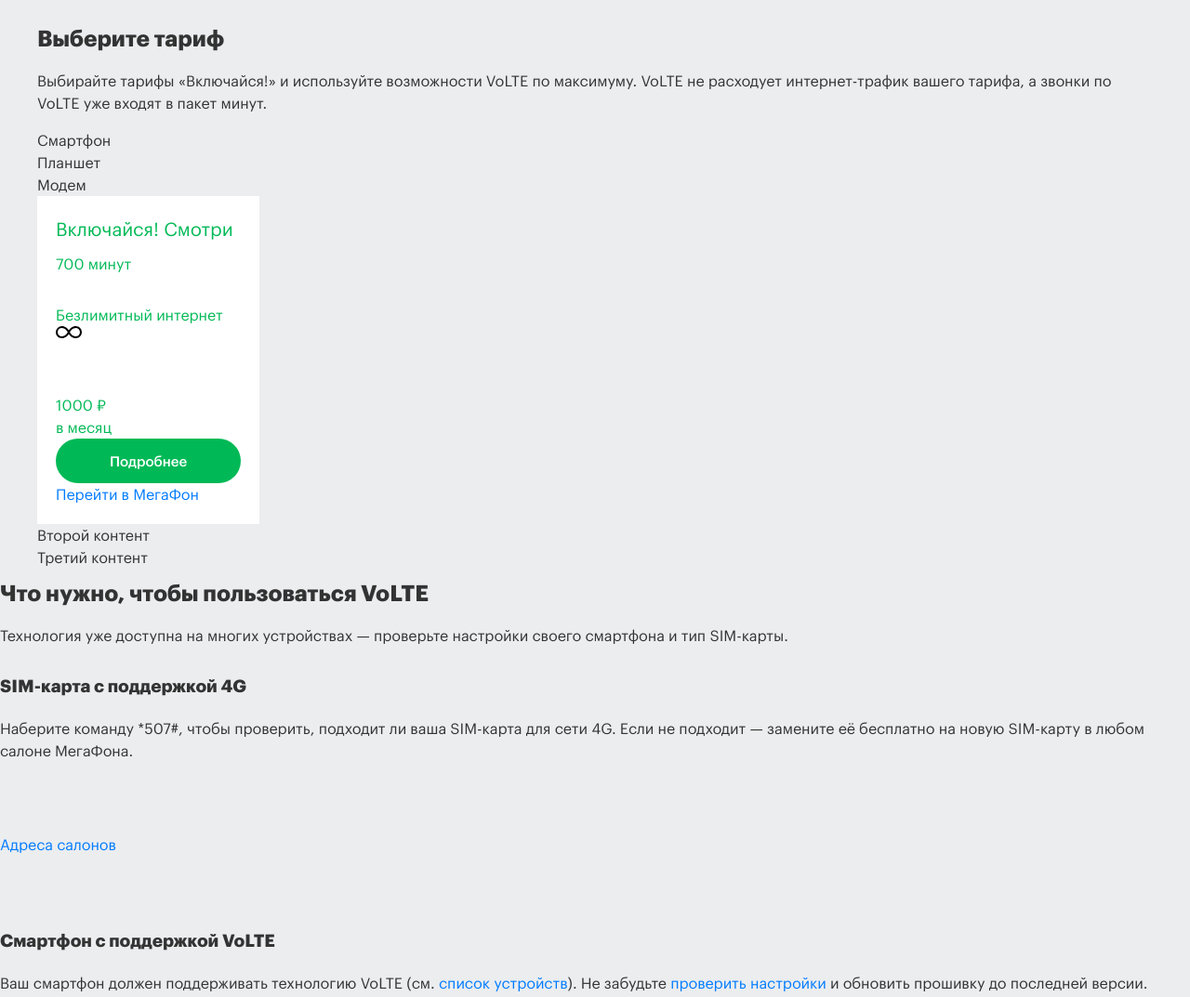
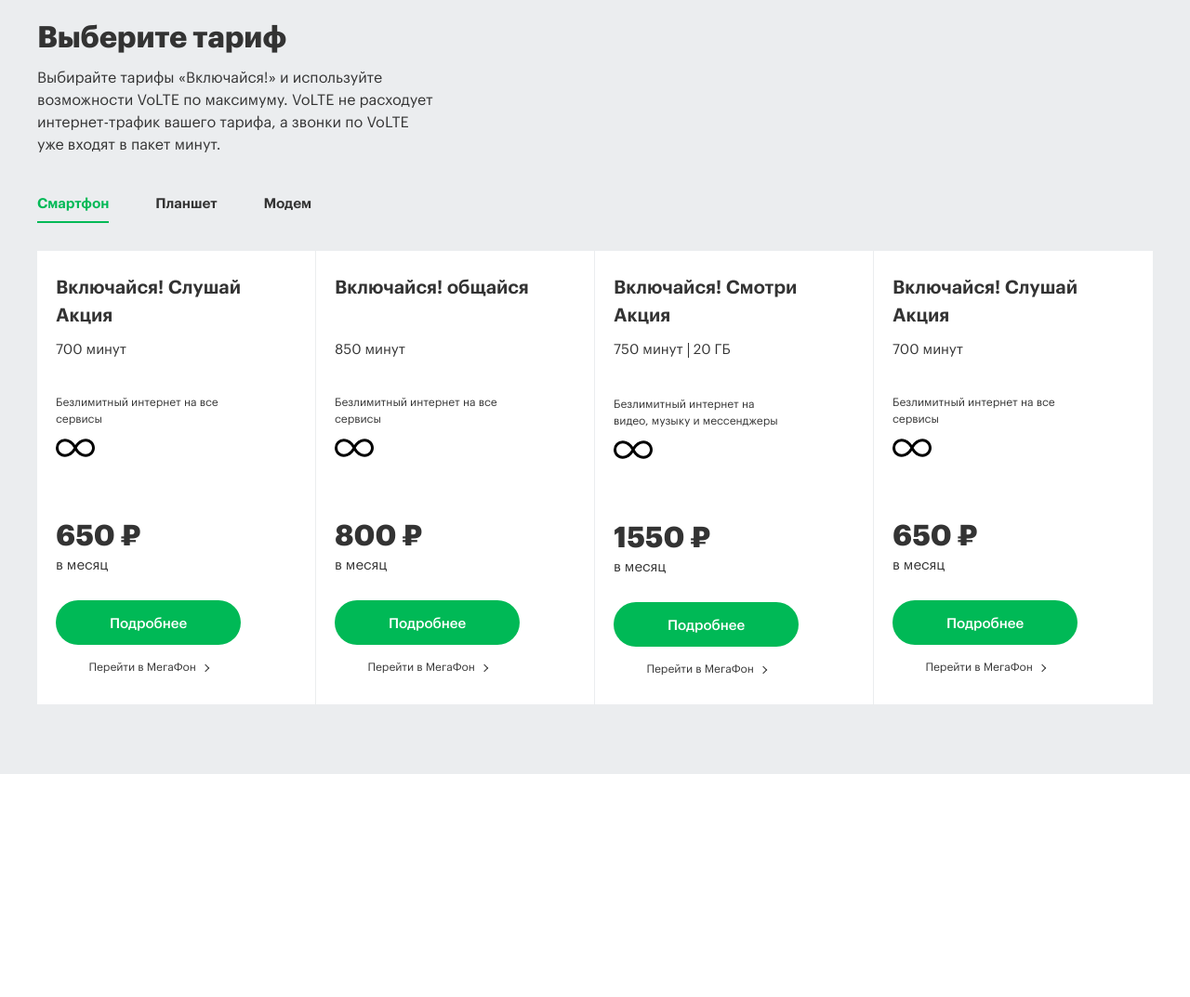
Before and after one commit to alex-lenk/volte, a website built with webpack: page src/html/views/index.html in a window 1280 px wide. Shown: the part 1240-2313 px from the top of the page at 93% size. After the commit the page ends 2073 px from the top, so only its background shows below. Built offline with nearby package versions, Linux system fonts and the light colour scheme; files whose address does not match are found by name; a web font is replaced by a local one.

Commit message:
Created tariff plans

```diff
--- a/src/html/views/index.html
+++ b/src/html/views/index.html
@@ -4,11 +4,12 @@
 }; %>
 <%= _.template(require('./../includes/header.html').default)(data) %>
 
+
 <section class="presentation">
   <picture>
-    <source srcset="/img/presentation-640.jpg" media="(max-width: 640px)">
-    <source srcset="/img/presentation-1280.jpg" media="(max-width: 1280px)">
-    <img src="/img/presentation-2560.jpg" alt="">
+    <source srcset="img/presentation-640.jpg" media="(max-width: 640px)">
+    <source srcset="img/presentation-1280.jpg" media="(max-width: 1280px)">
+    <img src="img/presentation-2560.jpg" alt="">
   </picture>
   <div class="presentation-inner">
     <div class="presentation-container container">
@@ -80,33 +81,41 @@
     </aside>
 </section>
 
+
 <div class="block-bg__gray">
     <div class="tariffs container">
-        <h2 class="header header_color_black header_level_h2 tariffs-showcase__title"><span>Выберите тариф</span></h2>
-        <p class="tariffs-showcase__description">
+        <div class="tariffs-showcase">
+            <h2 class="tariffs-showcase__title">Выберите тариф</h2>
+
+            <div class="tariffs-showcase__description">
                 Выбирайте тарифы «Включайся!» и используйте возможности VoLTE по максимуму.
                 VoLTE не расходует интернет-трафик вашего тарифа, а звонки по VoLTE уже входят в пакет минут.
-        </p>
-
-        <div class="buttons">
-            <div class="button" data-value="1">Смартфон</div>
-            <div class="button" data-value="2">Планшет</div>
-            <div class="button" data-value="3">Модем</div>
+            </div>
         </div>
 
         <div class="tabs">
-            <div class="tab tab--1 active">
-                <div class="wrapper">
+            <div class="nav-tabs">
+                <div class="nav-tabs-item nav-tabs-item__active" data-value="1">Смартфон</div>
+                <div class="nav-tabs-item" data-value="2">Планшет</div>
+                <div class="nav-tabs-item" data-value="3">Модем</div>
+            </div>
+
+            <div class="tab-content">
+                <div class="tab-content-pane tab-content-pane__active">
+                    <div class="tariffs-card__wrap">
+                        <div class="tariffs-card__row">
+                            <!-- Begin tariffs-card -->
                             <div class="tariffs-card">
                                 <div class="tariffs-card__title">
-                            <a href="#" class="tariffs-card__title-link">Включайся! Смотри</a>
+                                    <a href="#" class="tariffs-card__title-link">Включайся! Слушай
+                                        Акция</a>
                                 </div>
 
                                 <ul class="tariffs-card__params list-unstyled">
                                     <li class="tariffs-card__params-item">700 минут</li>
                                 </ul>
 
-                        <div class="tariffs-card__additional-text">Безлимитный интернет</div>
+                                <div class="tariffs-card__additional-text">Безлимитный интернет на все сервисы</div>
 
                                 <div class="tariffs-card__additional">
                                     <svg class="tariffs-card__icon">
@@ -114,95 +123,115 @@
                                     </svg>
                                 </div>
 
-                        <div class="tariffs-card__price">1000 ₽</div>
+                                <div class="tariffs-card__price">650 ₽</div>
 
                                 <div class="tariffs-card__period">в месяц</div>
 
-                        <a class="tariffs-card__btn btn btn-primary" href="#">Подробнее</a>
+                                <div class="tariffs-card__bottom">
+                                    <a class="tariffs-card__more btn btn-primary" href="#">Подробнее</a>
 
-                        <div class="tariffs-card__bottom">
                                     <a href="#" class="tariffs-card__go">Перейти в МегаФон</a>
                                 </div>
                             </div>
+                            <!-- END tariffs-card -->
 
+                            <!-- Begin tariffs-card -->
+                            <div class="tariffs-card">
+                                <div class="tariffs-card__title">
+                                    <a href="#" class="tariffs-card__title-link">Включайся! общайся</a>
+                                </div>
 
+                                <ul class="tariffs-card__params list-unstyled">
+                                    <li class="tariffs-card__params-item">850 минут</li>
+                                </ul>
+
+                                <div class="tariffs-card__additional-text">Безлимитный интернет на все сервисы</div>
+
+                                <div class="tariffs-card__additional">
+                                    <svg class="tariffs-card__icon">
+                                        <use xlink:href="img/icons.svg#infinity"></use>
+                                    </svg>
+                                </div>
+
+                                <div class="tariffs-card__price">800 ₽</div>
+
+                                <div class="tariffs-card__period">в месяц</div>
+
+                                <div class="tariffs-card__bottom">
+                                    <a class="tariffs-card__more btn btn-primary" href="#">Подробнее</a>
+
+                                    <a href="#" class="tariffs-card__go">Перейти в МегаФон</a>
                                 </div>
                             </div>
-            <div class="tab tab--2">Второй контент</div>
-            <div class="tab tab--3">Третий контент</div>
+                            <!-- END tariffs-card -->
+
+                            <!-- Begin tariffs-card -->
+                            <div class="tariffs-card">
+                                <div class="tariffs-card__title">
+                                    <a href="#" class="tariffs-card__title-link">Включайся! Смотри
+                                        Акция</a>
+                                </div>
+
+                                <ul class="tariffs-card__params list-unstyled">
+                                    <li class="tariffs-card__params-item">750 минут</li>
+                                    <li class="tariffs-card__params-item">20 ГБ</li>
+                                </ul>
+
+                                <div class="tariffs-card__additional-text">Безлимитный интернет на видео, музыку и мессенджеры</div>
+
+                                <div class="tariffs-card__additional">
+                                    <svg class="tariffs-card__icon">
+                                        <use xlink:href="img/icons.svg#infinity"></use>
+                                    </svg>
+                                </div>
+
+                                <div class="tariffs-card__price">1550 ₽</div>
+
+                                <div class="tariffs-card__period">в месяц</div>
+
+                                <div class="tariffs-card__bottom">
+                                    <a class="tariffs-card__more btn btn-primary" href="#">Подробнее</a>
+
+                                    <a href="#" class="tariffs-card__go">Перейти в МегаФон</a>
                                 </div>
                             </div>
+                            <!-- END tariffs-card -->
 
+                            <!-- Begin tariffs-card -->
+                            <div class="tariffs-card">
+                                <div class="tariffs-card__title">
+                                    <a href="#" class="tariffs-card__title-link">Включайся! Слушай
+                                        Акция</a>
+                                </div>
 
+                                <ul class="tariffs-card__params list-unstyled">
+                                    <li class="tariffs-card__params-item">700 минут</li>
+                                </ul>
 
-    <div class="content-area__inner content-area__inner_color_white content-area__inner_inner-padding">
-        <div class="equipment__head">
-            <div class="equipment__description">
-                <h2 class="header header_color_black header_level_h2 equipment__title">
-                    <span>Что нужно, чтобы пользоваться VoLTE</span>
-                </h2>
-                <p class="equipment__head-text">Технология уже доступна на многих устройствах — проверьте настройки
-                    своего смартфона и тип SIM-карты.</p>
+                                <div class="tariffs-card__additional-text">Безлимитный интернет на все сервисы</div>
+
+                                <div class="tariffs-card__additional">
+                                    <svg class="tariffs-card__icon">
+                                        <use xlink:href="img/icons.svg#infinity"></use>
+                                    </svg>
+                                </div>
+
+                                <div class="tariffs-card__price">650 ₽</div>
+
+                                <div class="tariffs-card__period">в месяц</div>
+
+                                <div class="tariffs-card__bottom">
+                                    <a class="tariffs-card__more btn btn-primary" href="#">Подробнее</a>
+
+                                    <a href="#" class="tariffs-card__go">Перейти в МегаФон</a>
                                 </div>
                             </div>
-
-        <div class="equipment__container">
-            <div class="equipment__content">
-                <div class="equipment__salons">
-                    <h3 class="header header_color_black header_level_h3 equipment__subtitle">
-                        <span>SIM-карта с поддержкой 4G</span>
-                    </h3>
-                    <p class="equipment__salons-text">
-                        Наберите команду *507#, чтобы проверить, подходит ли ваша SIM-карта для сети 4G.
-                        Если не подходит — замените её бесплатно на новую SIM-карту в любом салоне МегаФона.
-                    </p>
-                    <a class="arrow-link" href="//www.megafon.ru/go/salons_addresses">Адреса салонов
-                        <svg fill="" class="svg-icon arrow-link__svg">
-                            <use xlink:href="/fast-internet/ceph/sprite.svg#icon-system-arrow_right_16"></use>
-                        </svg>
-                    </a>
-                </div>
-                <div class="equipment__smartphones">
-                    <h3 class="header header_color_black header_level_h3 equipment__subtitle">
-                        <span>Смартфон с поддержкой VoLTE</span>
-                    </h3>
-                    <p class="equipment__smartphones-text">Ваш смартфон должен поддерживать технологию VoLTE
-                        (см. <a href="#">список устройств</a>).
-                        Не забудьте <a href="//moscow.megafon.ru/help/faq/kak-nastroit-volte.html">проверить настройки</a>
-                        и обновить прошивку до последней версии.</p>
-                    <div class="scroll-box">
-                        <div class="scroll-box__container">
-                            <div class="equipment__tiles"><a href="#" class="device-tile equipment__tile">
-                                <div class="device-tile__inner">
-                                    <div class="device-tile__img-wrapper">
-                                        <div class="device-tile__price">76990</div>
-                                        <img class="device-tile__img" src="https://moscow.shop.megafon.ru/images/goods/1090/109094_p_12_w136_h136.png" alt=""></div>
-                                    <div style="overflow: hidden;">
-                                        <span>Смартфон Samsung Galaxy S10+ 8/128GB Перламутр</span>
-                                    </div>
-                                </div>
-                            </a>
-                                <a target="_blank" href="https://moscow.shop.megafon.ru/pathfinder.php?id=106337"
-                                   class="device-tile equipment__tile">
-                                    <div class="device-tile__inner">
-                                        <div class="device-tile__img-wrapper">
-                                            <div class="device-tile__price">94990</div>
-                                            <img class="device-tile__img" src="https://moscow.shop.megafon.ru/images/goods/1063/106337_p_12_w136_h136.png" alt=""></div>
-                                        <div>
-                                            <span>Apple iPhone Xs 512GB Space Gray (Серый космос)</span>
-                                        </div>
-                                    </div>
-                                </a>
+                            <!-- END tariffs-card -->
                         </div>
                     </div>
                 </div>
-                    <a class="arrow-link" href="#">
-                        <span>Выбрать смартфон с VoLTE</span>
-                        <svg fill="" class="svg-icon arrow-link__svg">
-                            <use xlink:href="/fast-internet/ceph/sprite.svg#icon-system-arrow_right_16"></use>
-                        </svg>
-                    </a>
-                </div>
+                <div class="tab-content-pane">Второй контент</div>
+                <div class="tab-content-pane">Третий контент</div>
             </div>
         </div>
     </div>
--- a/src/js/index.js
+++ b/src/js/index.js
@@ -1,10 +1,6 @@
-//import svgxuse from 'vendor/svgxuse.min';
-//import tab from 'components/tab';
-
-
-/* BEGIN TABs https://codepen.io/kris-iris/pen/ZqBEPv?editors=1010 */
-/*const TabItemSelector = '.pageNav__tabItem';
-const ContentItemSelector = '.pageNav__contentItem';
+/* BEGIN TABs */
+const TabItemSelector = '.nav-tabs-item';
+const ContentItemSelector = '.tab-content-pane';
 
 class TabsManager {
     constructor(navNode) {
@@ -40,8 +36,8 @@ class TabsManager {
     }
 }
 
-const ActiveTabHeaderClass = 'pageNav__tabItem--active';
-const ActiveTabContentClass = 'pageNav__contentItem--active';
+const ActiveTabHeaderClass = 'nav-tabs-item__active';
+const ActiveTabContentClass = 'tab-content-pane__active';
 
 class TabItem {
     constructor(header, content) {
@@ -61,7 +57,7 @@ class TabItem {
 
 document.addEventListener('DOMContentLoaded', () => {
     let tabs = new TabsManager(document.querySelector('.tabs'));
-});*/
+});
 /* END TABs  */
 
 
--- a/src/scss/components/_tab.scss
+++ b/src/scss/components/_tab.scss
@@ -1,11 +1,26 @@
-.active {
-  color: $green;
+.nav-tabs {
+  margin-bottom: 30px;
+  display: flex;
 }
 
-.hide {
+.nav-tabs-item {
+  font-weight: 600;
+  cursor: pointer;
+  padding-bottom: 8px;
+  font-size: 15px;
+  border-bottom: 2px solid transparent;
+  transition: border-bottom-color .4s;
+
+  &:not(:last-child) {
+    margin-right: 50px;
+  }
+}
+
+.nav-tabs-item__active {
+  color: $green;
+  border-bottom-color: $green;
+}
+
+.tab-content-pane:not(.tab-content-pane__active) {
   display: none;
 }
-
-.show {
-  display: block;
-}
--- /dev/null
+++ b/src/scss/components/_tariffs.scss
@@ -0,0 +1,119 @@
+.tariffs-showcase {
+  max-width: 430px;
+  margin-bottom: 40px;
+}
+
+.tariffs-showcase__title {
+  font-size: 32px;
+}
+
+.tariffs-card__wrap {
+  max-width: 100%;
+  overflow-x: auto;
+}
+
+.tariffs-card__row {
+  width: 1200px;
+  display: flex;
+}
+
+.tariffs-card {
+  max-width: 25%;
+  flex-basis: 25%;
+  padding: 23px 20px 30px;
+  background-color: #fff;
+
+  &:not(:last-of-type) {
+    border-right: 1px solid #ebedef;
+  }
+}
+
+.tariffs-card__title {
+  min-height: 60px;
+  margin-bottom: 15px;
+  font-size: 20px;
+  font-weight: 600;
+}
+
+.tariffs-card__title-link {
+  color: inherit;
+  display: block;
+  max-width: 210px;
+}
+
+.tariffs-card__params {
+  margin-bottom: 40px;
+  display: flex;
+  flex-wrap: wrap;
+  line-height: 1;
+  font-size: 15px;
+}
+
+.tariffs-card__additional-text {
+  max-width: 178px;
+  margin-bottom: 13px;
+  font-size: 12px;
+}
+
+.tariffs-card__params-item:not(:last-child) {
+  margin-right: 5px;
+
+  &::after {
+    height: 16px;
+    width: 1px;
+    margin-left: 5px;
+    background-color: #333;
+    display: inline-block;
+    vertical-align: middle;
+    content: "";
+  }
+}
+
+.tariffs-card__icon {
+  width: 42px;
+  height: 20px;
+}
+
+.tariffs-card__additional {
+  margin-bottom: 68px;
+}
+
+.tariffs-card__price {
+  margin-bottom: 5px;
+  font-size: 31px;
+  font-weight: 700;
+  line-height: 1;
+}
+
+.tariffs-card__period {
+  margin-bottom: 28px;
+  font-size: 15px;
+}
+
+.tariffs-card__bottom {
+  display: inline-flex;
+  flex-direction: column;
+  align-items: center;
+}
+
+.tariffs-card__more {
+  margin-bottom: 14px;
+}
+
+.tariffs-card__go {
+  font-size: 12px;
+  display: inline-block;
+  color: #333;
+
+  &::after {
+    width: 6px;
+    height: 6px;
+    margin-left: 7px;
+    border-left: 1px solid;
+    border-top: 1px solid;
+    display: inline-flex;
+    vertical-align: middle;
+    transform: rotate(135deg);
+    content: '';
+  }
+}
--- a/src/scss/style.scss
+++ b/src/scss/style.scss
@@ -8,49 +8,10 @@
 @import "components/presentation";
 @import "components/advantages";
 @import "components/tab";
+@import "components/tariffs";
 
 ////////////////////////
 
-.tariffs-card {
-  display: inline-block;
-  padding: 20px;
-  background-color: #fff;
-}
 
-.tariffs-card__title {
-  margin-bottom: 15px;
-  font-size: 20px;
-}
 
-.tariffs-card__title-link {
-  color: inherit;
-}
-
-.tariffs-card__params {
-  margin-bottom: 35px;
-  display: flex;
-  line-height: 1;
-}
-
-.tariffs-card__params-item:not(:last-child) {
-  margin-right: 5px;
-
-  &::after {
-    height: 16px;
-    width: 1px;
-    margin-left: 5px;
-    background-color: #333;
-    display: inline-block;
-    vertical-align: middle;
-    content: "";
-  }
-}
-
-.tariffs-card__icon {
-  width: 28px;
-  height: 13px;
-}
-
-.tariffs-card__additional {
-  margin-bottom: 60px;
-}
+//////////
```
Also changed, not shown: src/html/includes/footer.html (+1 -3 lines), src/html/includes/header.html (+7 -7 lines), src/js/vendor/svgxuse.min.js (deleted, +0 -12 lines). Lines whose indentation alone changed are shown as unchanged.
